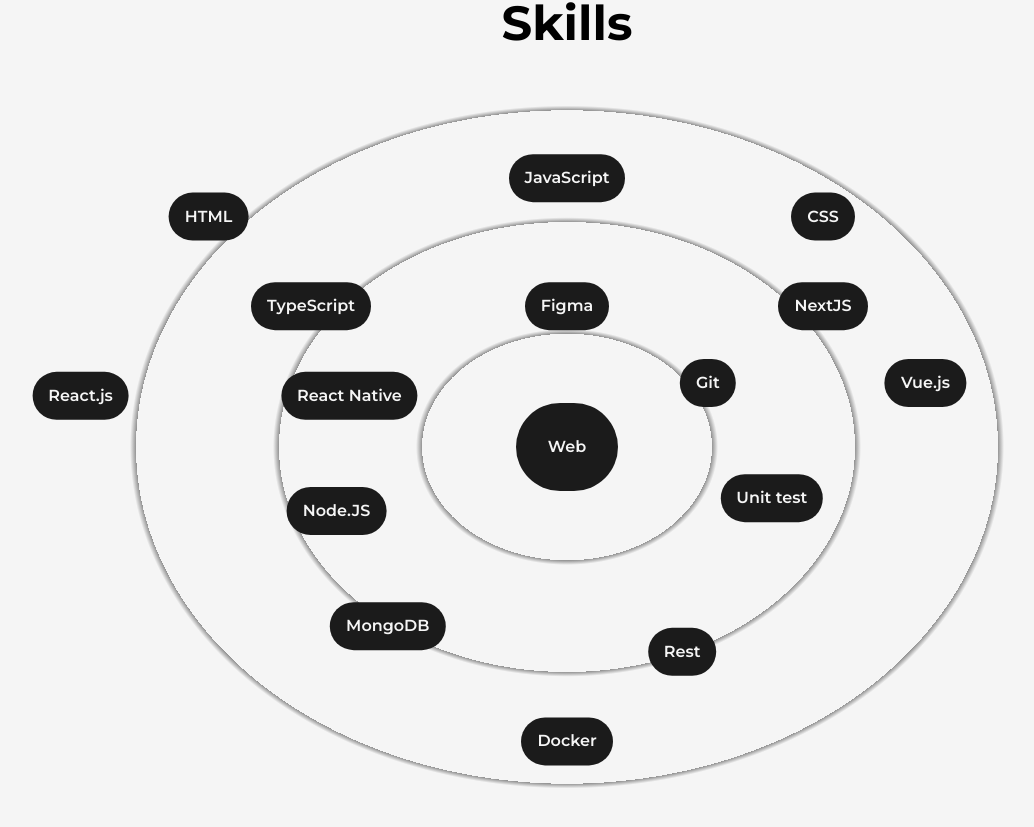
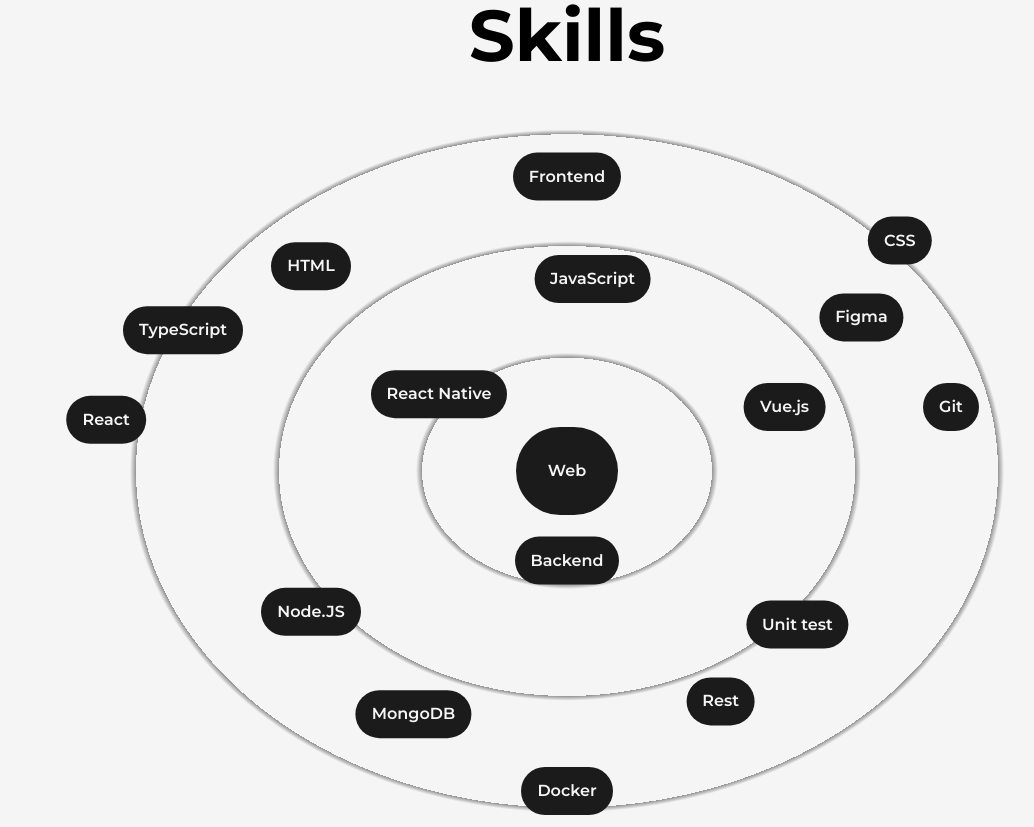
Before and after one commit to EDDI108/Portfolio, a Next.js app: page /about in a window 1280 px wide. Shown: the part 993-1820 px from the top of the page, without its empty margins (73-1107 px from the left). Built offline with nearby package versions, Linux system fonts and the light colour scheme.

Commit message:
commit_Finiш

```diff
--- a/src/components/Skills.js
+++ b/src/components/Skills.js
@@ -22,7 +22,7 @@
 const Skills = () => {
 	return (
 		<>
-			<h2 className="font-bold text-5xl mt-50 w-full text-center md:text-6xl md:mt-32">Skills</h2>
+			<h2 className="font-bold text-7xl mt-50 w-full text-center md:text-5xl md:mt-32">Skills</h2>
 			<div className="w-full h-screen relative flex items-center justify-center rounded-full bg-circularLight dark:bg-circularDark
 			lg:h-[80vh] sm:h-[60vh] xs:h-[50vh]
 			lg:bg-circularLightLg lg:dark:bg-circularDarkLg
@@ -37,21 +37,22 @@
 				>
 					Web
 				</motion.div>
-				<Skill name='HTML' x='-28vw' y='-18vw' />
-                <Skill name='CSS' x='20vw' y='-18vw' />
-				<Skill name='JavaScript' x='-0vw' y='-21vw' />
-				<Skill name='TypeScript' x='-20vw' y='-11vw' />
-				<Skill name='Git' x='11vw' y='-5vw' />
-				<Skill name='Figma' x='0vw' y='-11vw' />
-				<Skill name='React.js' x='-38vw' y='-4vw' />
-				<Skill name= 'React Native' x='-17vw' y='-4vw' />
-				<Skill name='Vue.js' x='28vw' y='-5vw' />
-				<Skill name='NextJS' x='20vw' y='-11vw' />
-				<Skill name='Node.JS' x='-18vw' y='5vw' />
-				<Skill name='MongoDB' x='-14vw' y='14vw' />
-				<Skill name='Rest' x='9vw' y='16vw' />
-				<Skill name='Unit test' x='16vw' y='4vw' />
-				<Skill name='Docker' x='0vw' y='23vw' />
+				<Skill name='Frontend' x='0vw' y='-23vw' />
+				<Skill name='HTML' x='-20vw' y='-16vw' />
+                <Skill name='CSS' x='26vw' y='-18vw' />
+				<Skill name='JavaScript' x='2vw' y='-15vw' />
+				<Skill name='TypeScript' x='-30vw' y='-11vw' />
+				<Skill name='Git' x='30vw' y='-5vw' />
+				<Skill name='Figma' x='23vw' y='-12vw' />
+				<Skill name='React' x='-36vw' y='-4vw' />
+				<Skill name= 'React Native' x='-10vw' y='-6vw' />
+				<Skill name='Vue.js' x='17vw' y='-5vw' />
+				<Skill name='Backend' x='0vw' y='7vw' />
+				<Skill name='Node.JS' x='-20vw' y='11vw' />
+				<Skill name='MongoDB' x='-12vw' y='19vw' />
+				<Skill name='Rest' x='12vw' y='18vw' />
+				<Skill name='Unit test' x='18vw' y='12vw' />
+				<Skill name='Docker' x='0vw' y='25vw' />
 			</div>
 		</>
 	);
--- a/src/pages/_app.js
+++ b/src/pages/_app.js
@@ -1,9 +1,8 @@
-import React from 'react'
-import '@/styles/globals.css'
-import{Montserrat} from "next/font/google"
-import Head from 'next/head'
-import Footer from '@/components/Footer'
-import NavBar from '@/components/NavBar'
+import '@/styles/globals.css';
+import { Montserrat } from "next/font/google";
+import Head from 'next/head';
+import Footer from '@/components/Footer';
+import NavBar from '@/components/NavBar';
 
 const montserrat = Montserrat({
   subsets: ["latin"],
@@ -17,7 +16,7 @@
         <meta name="description" content="Generated by create next app" />
         <title>OE</title>
         <meta name="viewport" content="width=device-width, initial-scale=1" />
-        <link rel="favicon.ico" href="/favicon.ico" />
+        <link rel="icon" href="/favicon.ico" />
       </Head>
       <main className={` ${montserrat.variable} font-mont bg-light dark:bg-dark w-full min-h-screen `} >
         <NavBar />
@@ -25,5 +24,5 @@
         <Footer />
       </main>
     </>
-  )
+  );
 }
```
Also changed, not shown: 1 other file (tests, documents, lock files or other folders).
